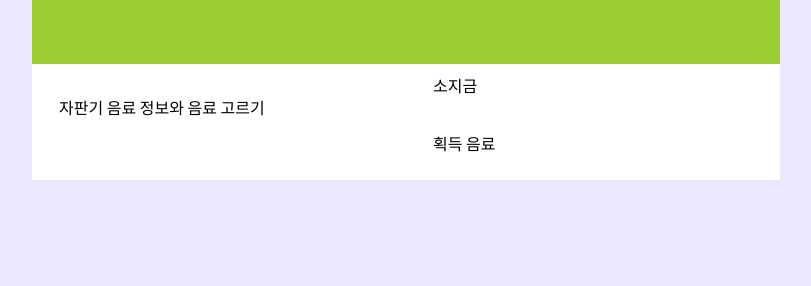
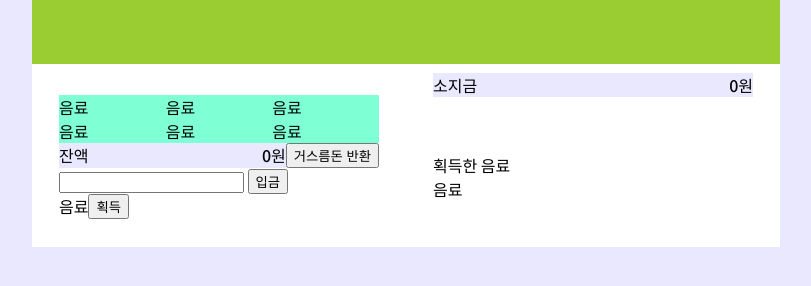
Before and after one commit to mixnuts211/vending-machine, a plain HTML site: page index.html in a window 1280 px wide. Shown: the part 202-488 px from the top of the page, without its empty margins (234-1045 px from the left). Drawn offline with Linux system fonts and the light colour scheme.

Commit message:
section 세부 레이아웃

```diff
--- a/css/style.css
+++ b/css/style.css
@@ -33,6 +33,14 @@ h1, h2, h3{
 body{
    background-color: #EAE8FE;
 }
+.screen-out{
+   position: absolute;
+   width: 1px;
+   height: 1px;
+   clip-path: inset(50%);
+   overflow: hidden;
+}
+/* content - header */
  .header{
    width: 386px;
    margin: 0 auto;
@@ -43,24 +51,45 @@ body{
    width: 100%;
  }
 
+ /* content - main */
  .main{
    width:100%;
    display: grid;
    grid-template-columns: 1fr 1fr;
    background-color: yellow;
  }
-
+/* section 1 */
 .beverage-info{
    padding: 31px 27px 28px 27px;
    grid-area: 1 / 1 / 3 / 2;
    background-color: #fff;
 }
+.beverage-list{
+   display: grid;
+   grid-template-columns: 1fr 1fr 1fr;
+   grid-template-rows: 1fr 1fr;
+   background-color: aquamarine;
+}
+
+.money-left-wrap, .get-beverage{
+   width: 100%;
+   display: flex;
+}
+.cash-info{
+   display: flex;
+   justify-content: space-between;
+   flex-grow: 1;
+   background-color: #EAE8FE;
+}
+/* section 2 */
 .money-info{
    padding: 9px 27px;
    grid-area: 1 / 2 / 2 / 3;
    background-color: #fff;
 }
-.get-info{
+
+/* section 3 */
+.get-list{
    padding: 25px 27px;
    grid-area: 2 / 2 / 3 / 3;
    background-color: #fff;
--- a/index.html
+++ b/index.html
@@ -17,12 +17,42 @@
        <main class="main">
         <section class="beverage-info">
             <h2 class="screen-out">자판기 음료 정보와 음료 고르기</h2>
+            <ul class="beverage-list">
+                <li>음료</li>
+                <li>음료</li>
+                <li>음료</li>
+                <li>음료</li>
+                <li>음료</li>
+                <li>음료</li>
+            </ul>
+            <div class="money-left-wrap">
+                <div class="cash-info">
+                    <span>잔액</span><span>0원</span>
+                </div>
+                <button type="submit">거스름돈 반환</button>
+            </div>
+            <form class="deposit-input">
+                <input type="text" required>
+                <button type="submit">입금</button>
+            </form>
+            <div class="get-beverage">
+                <ul class="beverage-list-select">
+                    <li>음료</li>
+                </ul>
+                <button type="submit">획득</button>
+            </div>
         </section>
         <section class="money-info">
-            <h2>소지금</h2>
+            <h2 class="screen-out">소지하고 있는 금액</h2>
+            <div class="cash-info">
+            <span>소지금</span><span>0원</span>
+            </div>
         </section>
-        <section class="get-info">
-            <h2>획득 음료</h>
+        <section class="get-list">
+            <h2>획득한 음료</h2>
+            <ul class="beverage-list-select">
+                <li>음료</li>
+            </ul>
         </section>
        </main>
     </div>
```
